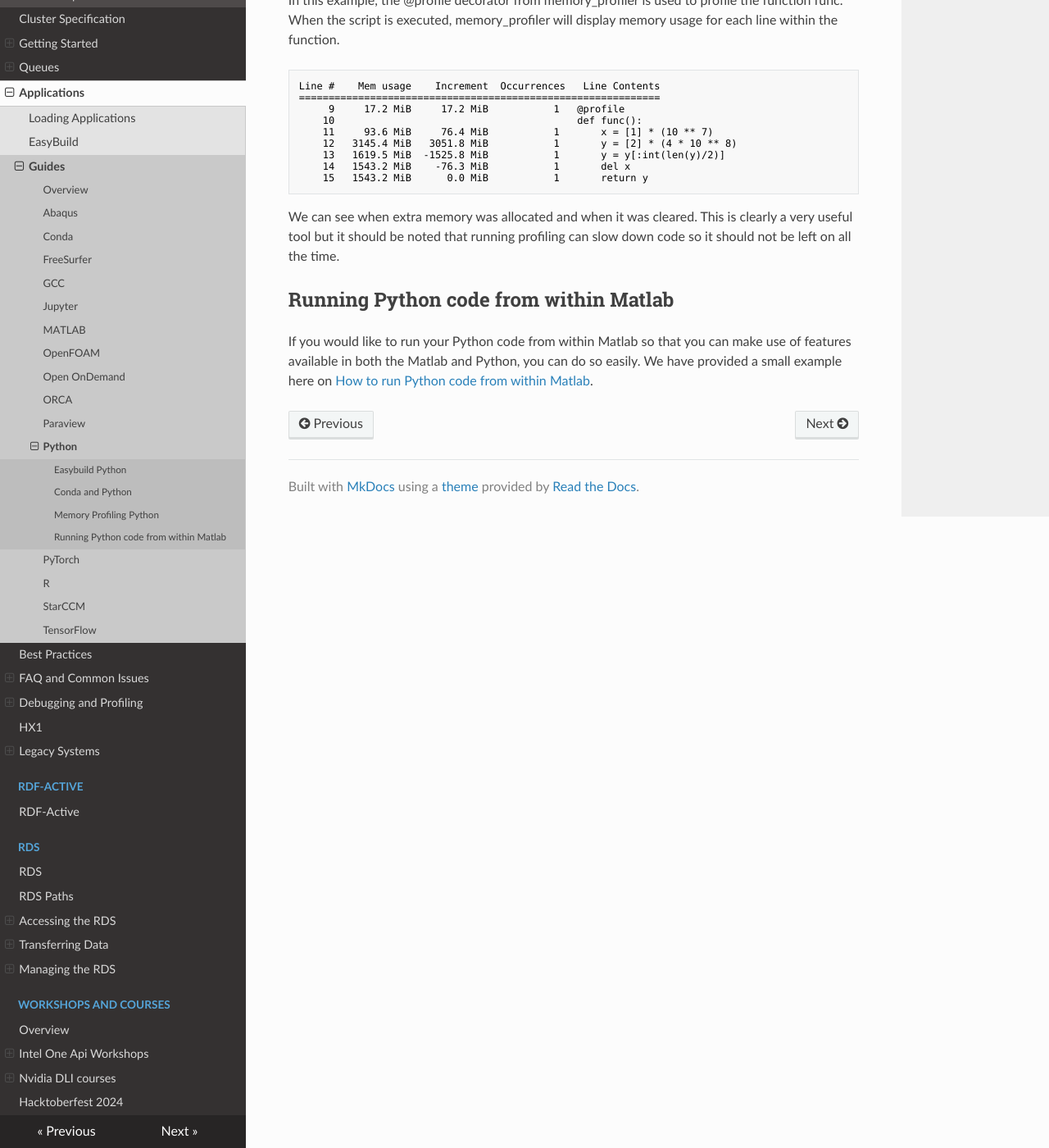
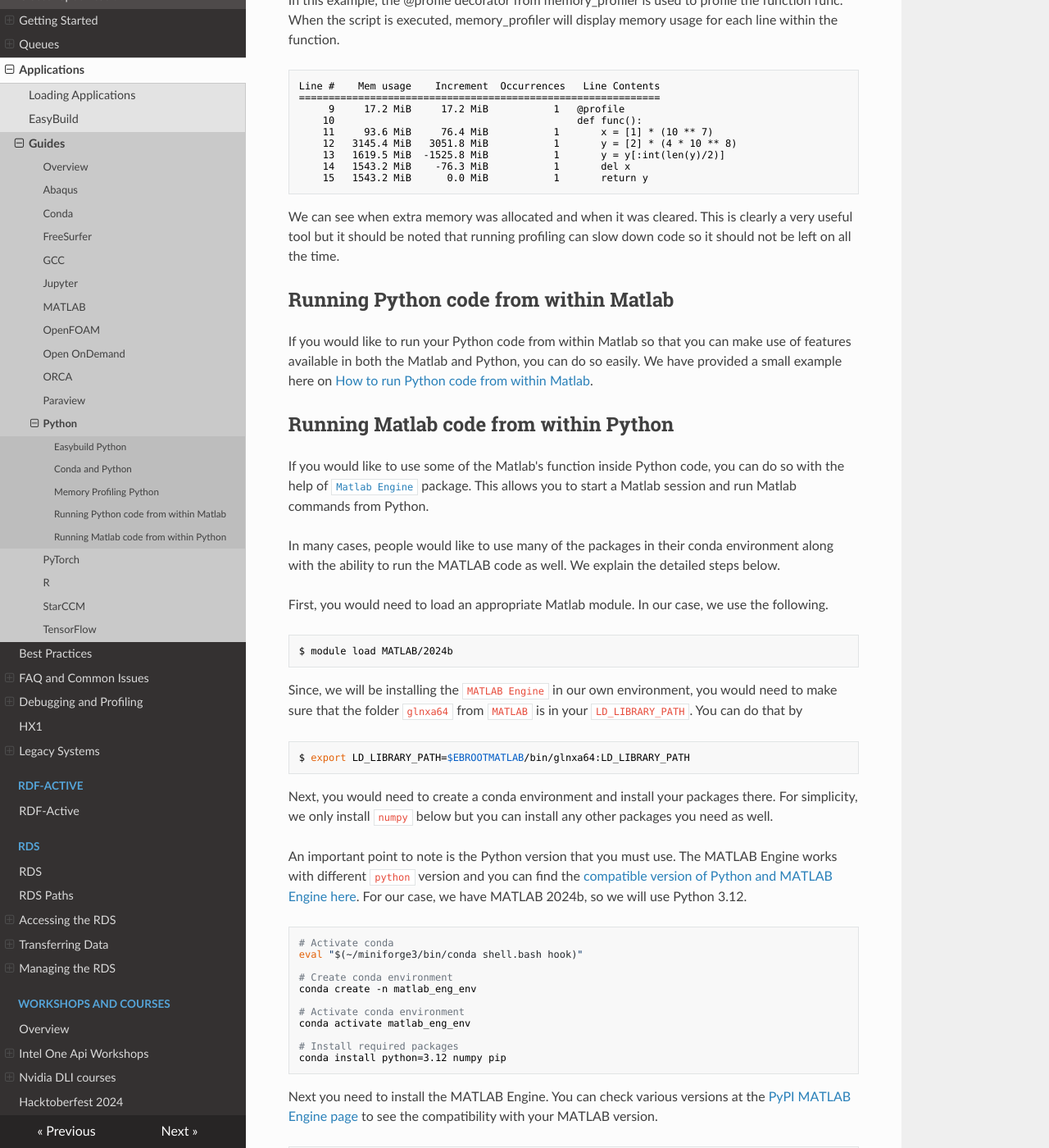
Before and after one commit to ImperialCollegeLondon/icl-rcs-user-guide, an MkDocs documentation site: the page built from docs/hpc/applications/guides/python.md, in a window 1280 px wide and 1400 px high, scrolled down 3596 px. Shown: the whole window at 82% size. Built offline with MkDocs 1.6.1, drawn with Linux system fonts in a browser that asks for light colours; nearby versions of some CDN libraries; some of the changed text lies outside the part shown.

Commit message:
Matlab code from python (#61)
* Added details on how to run Matlab code from Python

* Linked matlab section with the python section

* Removed backtick and capitalised MATLAB

* Added the suggestions made in the review and corrected the URL

````diff
--- a/docs/hpc/applications/guides/python.md
+++ b/docs/hpc/applications/guides/python.md
@@ -155,3 +155,83 @@ We can see when extra memory was allocated and when it was cleared. This is clea
 ## Running Python code from within Matlab
 
 If you would like to run your Python code from within Matlab so that you can make use of features available in both the Matlab and Python, you can do so easily. We have provided a small example here on [How to run Python code from within Matlab](./matlab.md#running-python-code-from-within-matlab).
+
+## Running Matlab code from within Python
+
+If you would like to use some of the Matlab's function inside Python code, you can do so with the help of [`Matlab Engine`](https://www.mathworks.com/help/matlab/matlab_external/install-the-matlab-engine-for-python.html) package. This allows you to start a Matlab session and run Matlab commands from Python.
+
+In many cases, people would like to use many of the packages in their conda environment along with the ability to run the MATLAB code as well. We explain the detailed steps below.
+
+First, you would need to load an appropriate Matlab module. In our case, we use the following.
+
+```bash
+$ module load MATLAB/2024b
+```
+
+Since, we will be installing the `MATLAB Engine` in our own environment, you would need to make sure that the folder `glnxa64` from `MATLAB` is in your `LD_LIBRARY_PATH`. You can do that by
+
+```bash
+$ export LD_LIBRARY_PATH=$EBROOTMATLAB/bin/glnxa64:LD_LIBRARY_PATH
+```
+
+Next, you would need to create a conda environment and install your packages there. For simplicity, we only install `numpy` below but you can install any other packages you need as well.
+
+An important point to note is the Python version that you must use. The MATLAB Engine works with different `python` version and you can find the [compatible version of Python and MATLAB Engine here](https://www.mathworks.com/support/requirements/python-compatibility.html). For our case, we have MATLAB 2024b, so we will use Python 3.12.
+
+```bash
+# Activate conda
+eval "$(~/miniforge3/bin/conda shell.bash hook)"
+
+# Create conda environment
+conda create -n matlab_eng_env
+
+# Activate conda environment
+conda activate matlab_eng_env
+
+# Install required packages
+conda install python=3.12 numpy pip
+```
+
+Next you need to install the MATLAB Engine. You can check various versions at the [PyPI MATLAB Engine page](https://pypi.org/project/matlabengine/#history) to see the compatibility with your MATLAB version.
+
+```bash
+# Install MATLAB Engine (make sure you are still in th same environment as above)
+pip install matlabengine==24.2.2
+```
+
+Once you have the setup ready, you can run the sample program called `matlab_from_python.py` below.
+
+```python
+import matlab.engine
+
+# Start MATLAB
+eng = matlab.engine.start_matlab()
+
+# Run a simple command
+eng.eval("disp('Hello from MATLAB!')", nargout=0)
+
+# Call a MATLAB function
+result = eng.sqrt(16.0)
+print(result)   # 4.0
+
+# Pass Python data to MATLAB
+import numpy as np
+x = matlab.double(np.linspace(0, 10, 11).tolist())
+y = eng.sin(x)
+print(y)
+
+# Quit MATLAB
+eng.quit()
+```
+
+You can run the above code by:
+```bash
+python3 matlab_from_python.py
+```
+
+This will give the following output.
+```bash
+Hello from MATLAB!
+4.0
+[[0.0,0.8414709848078965,...,-0.5440211108893698]] # Trimmed output for clarity
+```
````
Also changed, not shown: docs/hpc/applications/guides/matlab.md (+4 -0 lines).
